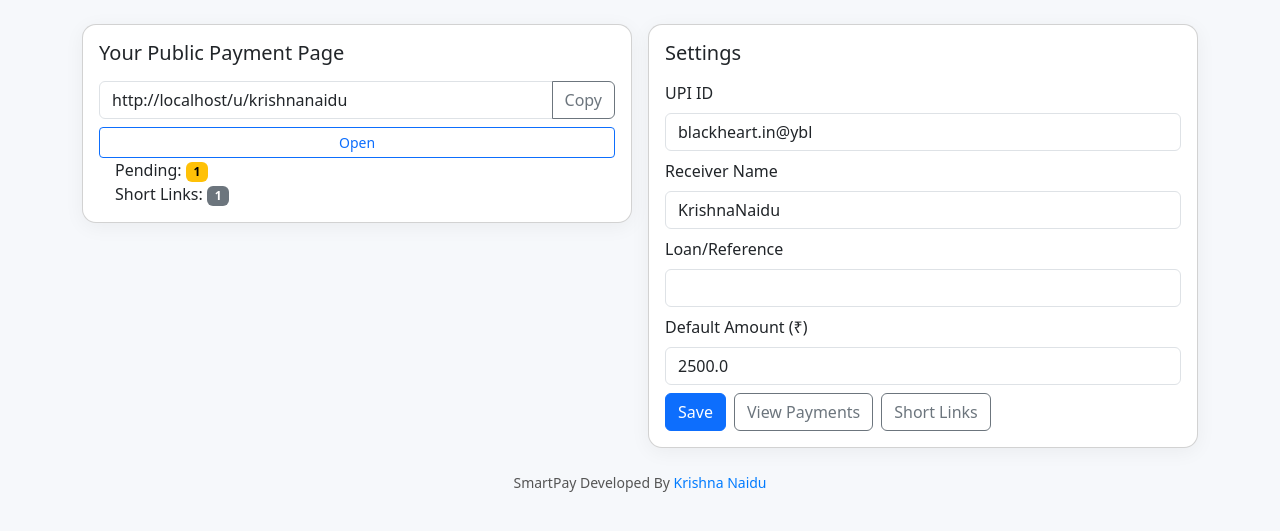
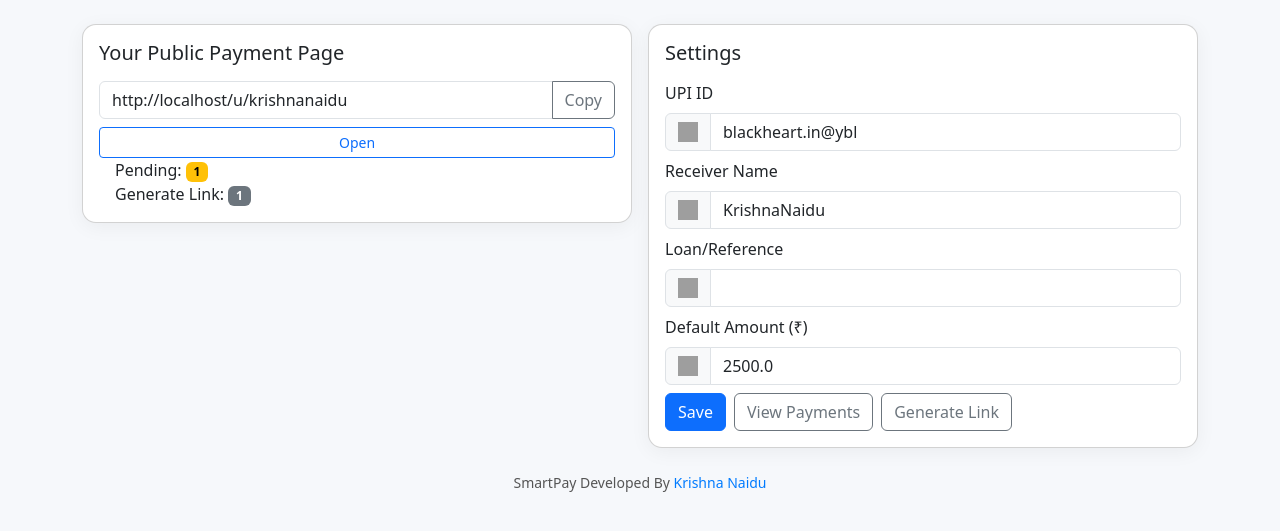
Before and after one commit to imzombier/SmartPay, a Flask app: page /dashboard in a window 1280 px wide. Shown: the part 67-598 px from the top of the page. Run offline with Flask 3, Linux system fonts and the light colour scheme; a user stored in the database is signed in; data comes from the database, SQL or seed files in the repository; grey boxes are pictures that could not be loaded.

Commit message:
Update dashboard.html

```diff
--- a/templates/dashboard.html
+++ b/templates/dashboard.html
@@ -10,7 +10,7 @@
       </div>
       <a class="btn btn-outline-primary btn-sm" target="_blank" href="{{ public_link }}">Open</a>
       <span class="ms-3">Pending: <span class="badge text-bg-warning">{{ pending }}</span></span>
-      <span class="ms-3">Short Links: <span class="badge text-bg-secondary">{{ short_count }}</span></span>
+      <span class="ms-3">Generate Link: <span class="badge text-bg-secondary">{{ short_count }}</span></span>
     </div>
   </div>
 
@@ -18,26 +18,54 @@
     <div class="card p-3">
       <h5 class="mb-3">Settings</h5>
       <form method="post">
+        <!-- UPI ID -->
         <div class="mb-2">
           <label class="form-label">UPI ID</label>
-          <input name="upi_id" class="form-control" value="{{ settings.upi_id }}" placeholder="example@ybl">
+          <div class="input-group">
+            <span class="input-group-text">
+              <img src="{{ url_for('static', filename='upi.png') }}" alt="UPI" style="width:20px; height:20px;">
+            </span>
+            <input name="upi_id" class="form-control" value="{{ settings.upi_id }}" placeholder="example@ybl">
+          </div>
         </div>
+
+        <!-- Receiver Name -->
         <div class="mb-2">
           <label class="form-label">Receiver Name</label>
-          <input name="receiver_name" class="form-control" value="{{ settings.receiver_name }}">
+          <div class="input-group">
+            <span class="input-group-text">
+              <img src="{{ url_for('static', filename='men.png') }}" alt="Receiver" style="width:20px; height:20px;">
+            </span>
+            <input name="receiver_name" class="form-control" value="{{ settings.receiver_name }}">
+          </div>
         </div>
+
+        <!-- Loan/Reference -->
         <div class="mb-2">
           <label class="form-label">Loan/Reference</label>
-          <input name="loan_number" class="form-control" value="{{ settings.loan_number }}">
+          <div class="input-group">
+            <span class="input-group-text">
+              <img src="{{ url_for('static', filename='doc.png') }}" alt="Loan" style="width:20px; height:20px;">
+            </span>
+            <input name="loan_number" class="form-control" value="{{ settings.loan_number }}">
+          </div>
         </div>
+
+        <!-- Default Amount -->
         <div class="mb-2">
           <label class="form-label">Default Amount (₹)</label>
-          <input name="default_amount" type="number" step="0.01" class="form-control" value="{{ settings.default_amount }}">
+          <div class="input-group">
+            <span class="input-group-text">
+              <img src="{{ url_for('static', filename='cash.png') }}" alt="Amount" style="width:20px; height:20px;">
+            </span>
+            <input name="default_amount" type="number" step="0.01" class="form-control" value="{{ settings.default_amount }}">
+          </div>
         </div>
+
         <div class="d-flex gap-2">
           <button class="btn btn-primary">Save</button>
           <a class="btn btn-outline-secondary" href="{{ url_for('my_payments') }}">View Payments</a>
-          <a class="btn btn-outline-secondary" href="{{ url_for('links') }}">Short Links</a>
+          <a class="btn btn-outline-secondary" href="{{ url_for('links') }}">Generate Link</a>
         </div>
       </form>
     </div>
```
